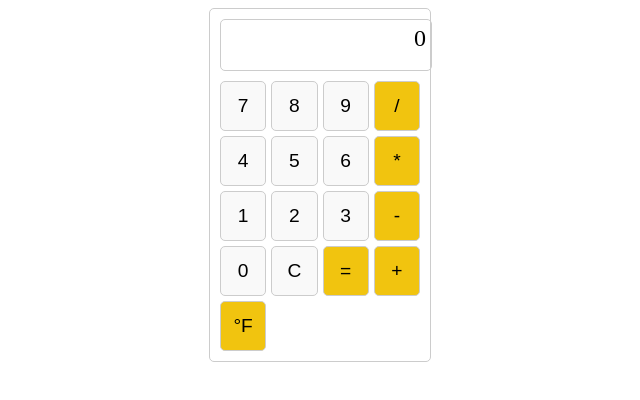
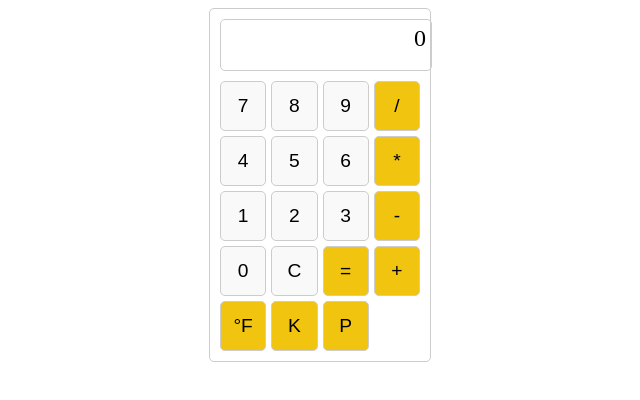
Before and after one commit to jidwardrodriguez/Calculadora, a plain HTML site: page index.html in a window 1280 px wide. Shown: the whole page, without its empty margins (320-960 px from the left). Drawn offline with Linux system fonts and the light colour scheme.

Commit message:
Funcionalidad Kilogramos Completada

```diff
--- a/index.html
+++ b/index.html
@@ -72,6 +72,8 @@
             <button class="button operator" onclick="setOperator('+')">+</button>
 
             <button class="button operator" onclick="convertToFahrenheit()">°F</button>
+            <button class="button operator" onclick="convertToKilograms()">K</button>
+            <button class="button operator">P</button>
         </div>
     </div>
 
@@ -126,6 +128,16 @@
             updateDisplay();
         }
 
+        function convertToKilograms() {
+            if (currentInput === '') return;
+            const grams = parseFloat(currentInput);
+            const kilograms = grams / 1000;
+            currentInput = kilograms;
+            operator = '';
+            firstOperand = '';
+            updateDisplay();
+        }
+
         function clearDisplay() {
             currentInput = '';
             operator = '';
```
